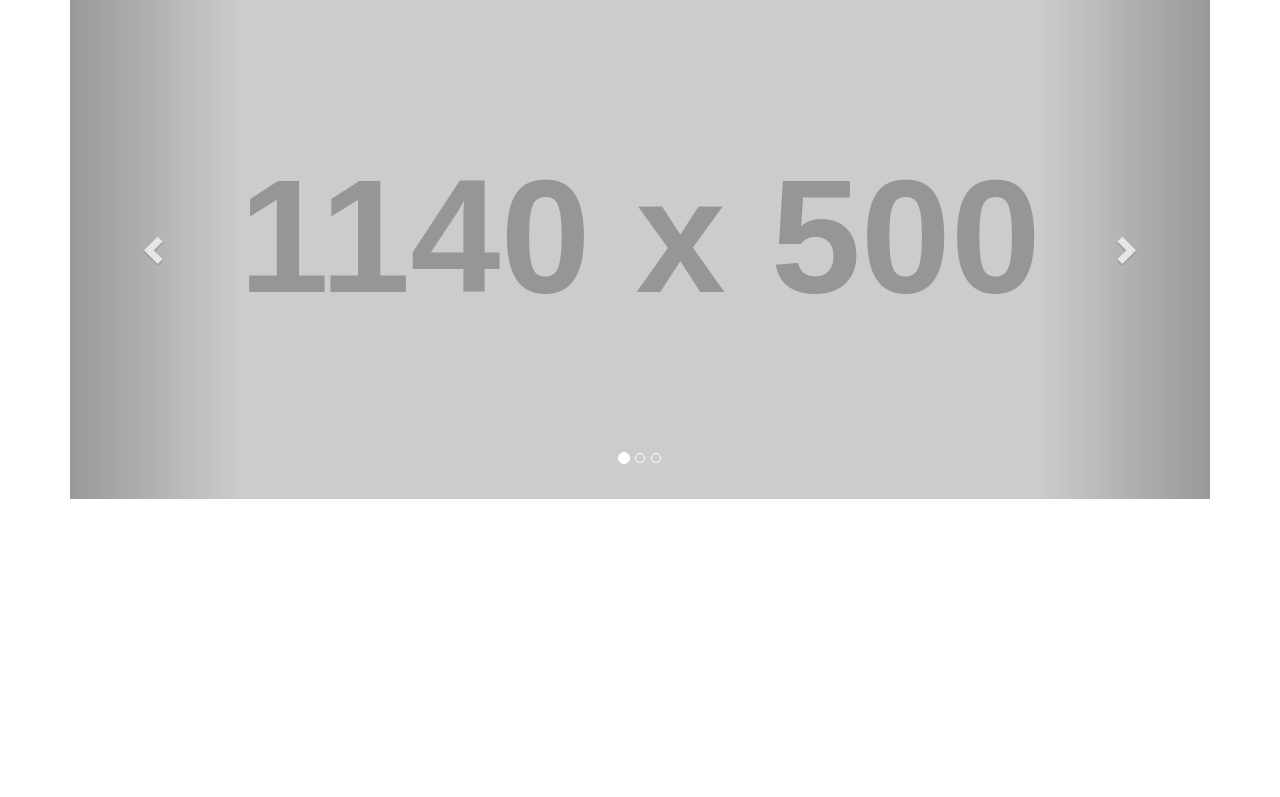
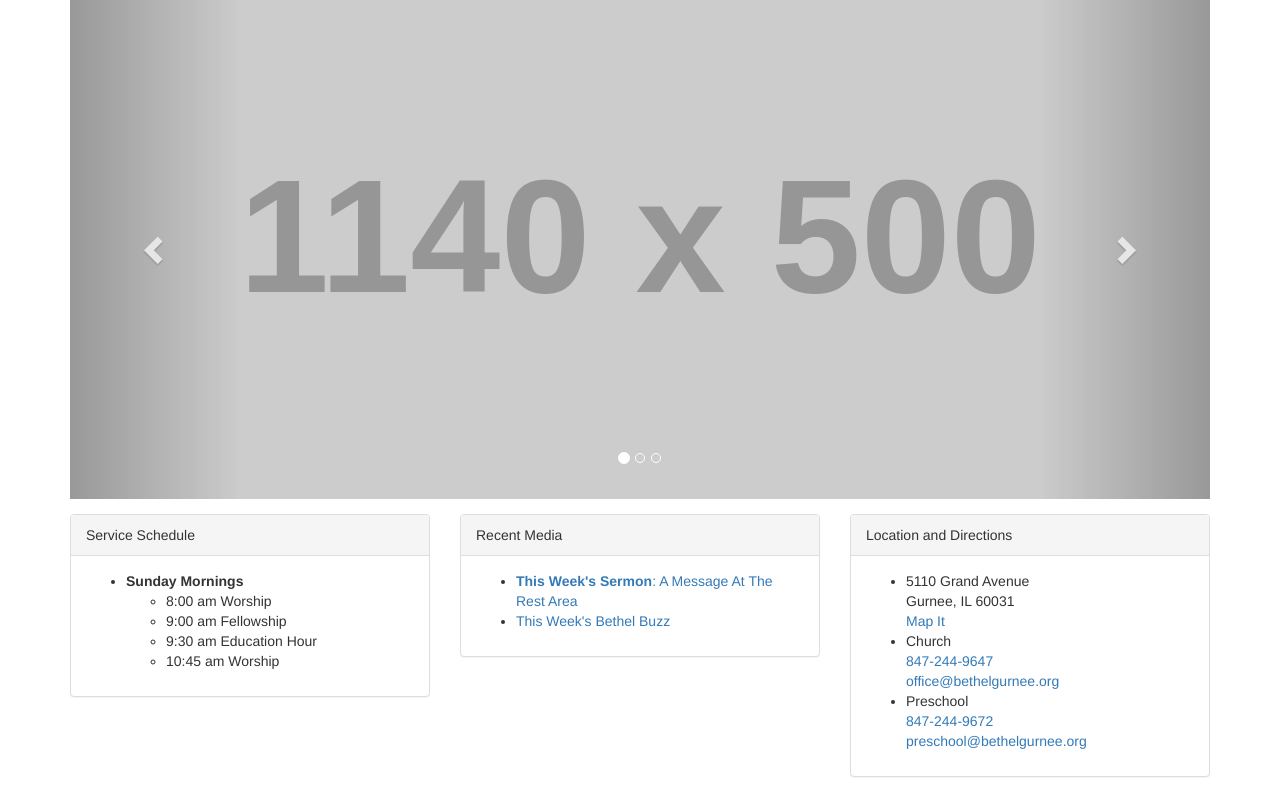
Before and after one commit to bethelgurnee/bethelgurnee.org, a Flask app: page / in a window 1280 px wide. Shown: the part 73-870 px from the top of the page. Before the commit the page ends 572 px from the top, so only its background shows below. Run offline with Flask 2, Linux system fonts and the light colour scheme; grey boxes labelled with a size stand in for pictures from a placeholder-image service; some libraries are stand-ins or nearby versions.

Commit message:
Added more content to the homepage

```diff
--- /dev/null
+++ b/static/css/site.css
@@ -0,0 +1,3 @@
+#homepage-rotator {
+    margin-bottom: 15px;
+}
--- a/templates/index.html
+++ b/templates/index.html
@@ -1,11 +1,11 @@
 {% extends "shared/layout.html" %}
 {% block body %}
-<div id="carousel-example-generic" class="carousel slide" data-ride="carousel">
+<div id="homepage-rotator" class="carousel slide" data-ride="carousel">
     <!-- Indicators -->
     <ol class="carousel-indicators">
-        <li data-target="#carousel-example-generic" data-slide-to="0" class="active"></li>
-        <li data-target="#carousel-example-generic" data-slide-to="1"></li>
-        <li data-target="#carousel-example-generic" data-slide-to="2"></li>
+        <li data-target="#homepage-rotator" data-slide-to="0" class="active"></li>
+        <li data-target="#homepage-rotator" data-slide-to="1"></li>
+        <li data-target="#homepage-rotator" data-slide-to="2"></li>
     </ol>
 
     <div class="carousel-inner" role="listbox">
@@ -21,13 +21,78 @@
     </div>
 
     <!-- Controls -->
-    <a class="left carousel-control" href="#carousel-example-generic" role="button" data-slide="prev">
+    <a class="left carousel-control" href="#homepage-rotator" role="button" data-slide="prev">
         <span class="glyphicon glyphicon-chevron-left" aria-hidden="true"></span>
         <span class="sr-only">Previous</span>
     </a>
-    <a class="right carousel-control" href="#carousel-example-generic" role="button" data-slide="next">
+    <a class="right carousel-control" href="#homepage-rotator" role="button" data-slide="next">
         <span class="glyphicon glyphicon-chevron-right" aria-hidden="true"></span>
         <span class="sr-only">Next</span>
     </a>
 </div>
+<div class="row">
+    <div class="col-md-4">
+        <div class="panel panel-default">
+            <div class="panel-heading">
+                Service Schedule
+            </div>
+            <div class="panel-body">
+                <ul>
+                <li>
+                    <strong>Sunday Mornings</strong>
+                    <ul>
+                        <li>8:00 am Worship</li>
+                        <li>9:00 am Fellowship</li>
+                        <li>9:30 am Education Hour</li>
+                        <li>10:45 am Worship</li>
+                    </ul>
+                    </li>
+                </ul>
+            </div>
+        </div>
+    </div>
+    <div class="col-md-4">
+        <div class="panel panel-default">
+            <div class="panel-heading">
+                Recent Media
+            </div>
+            <div class="panel-body">
+                <ul>
+                    <li>
+                        <a href="#"><strong>This Week's Sermon</strong>: A Message At The Rest Area</a>
+                    </li>
+                    <li>
+                        <a href="#">This Week's Bethel Buzz</a>
+                    </li>
+                </ul>
+            </div>
+        </div>
+    </div>
+    <div class="col-md-4">
+        <div class="panel panel-default">
+            <div class="panel-heading">
+                Location and Directions
+            </div>
+            <div class="panel-body">
+                <ul>
+                    <li>
+                        5110 Grand Avenue<br />
+                        Gurnee, IL 60031<br />
+                        <a href="https://maps.google.com/maps?f=q&source=embed&hl=en&geocode=&q=Bethel+Lutheran+Church+and+Preschool,+Grand+Avenue,+Gurnee,+IL&aq=0&oq=Bethel+lutheran+church+and+pres&sll=39.739318,-89.266507&sspn=11.550547,23.269043&t=h&ie=UTF8&hq=Bethel+Lutheran+Church+and+Preschool,&hnear=Grand+Ave,+Gurnee,+Illinois&cid=1767663051656086991&ll=42.384669,-87.927103&spn=0.030431,0.054932&z=14&iwloc=A">Map It</a>
+                    </li>
+                    <li>
+                        Church<br />
+                        <a href="tel:847-244-9647">847-244-9647</a><br />
+                        <a href="mailto:office@bethelgurnee.org">office@bethelgurnee.org</a>
+                    </li>
+                    <li>
+                        Preschool<br />
+                        <a href="tel:847-244-9672">847-244-9672</a><br />
+                        <a href="mailto:preschool@bethelgurnee.org">preschool@bethelgurnee.org</a>
+                    </li>
+                </ul>
+            </div>
+        </div>
+    </div>
+</div>
 {% endblock %}
--- a/templates/shared/layout.html
+++ b/templates/shared/layout.html
@@ -9,7 +9,8 @@
     <title>{% if (title) %}{{ title }} - {% endif %} Bethel Lutheran Church &amp; Preschool</title>
 
     <!-- Bootstrap -->
-    <link href="/static/css/bootstrap.min.css" rel="stylesheet">
+    <link href="/static/css/bootstrap.min.css" rel="stylesheet" >
+    <link href="/static/css/site.css" rel="stylesheet" >
 
     <!-- HTML5 shim and Respond.js for IE8 support of HTML5 elements and media queries -->
     <!-- WARNING: Respond.js doesn't work if you view the page via file:// -->
```
